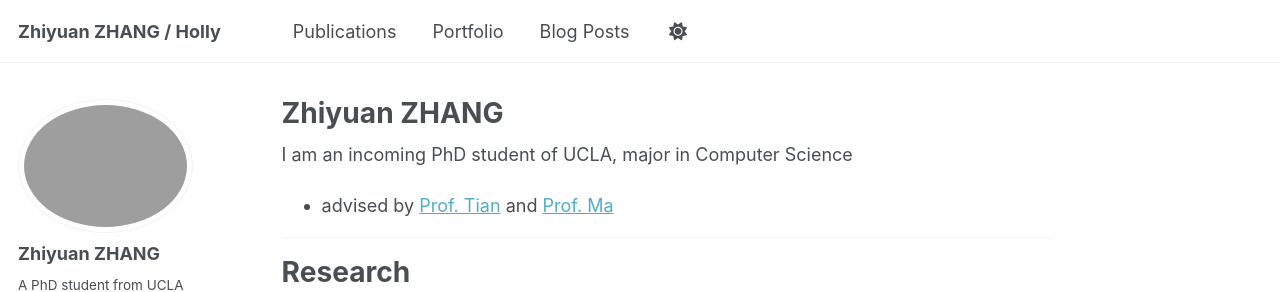
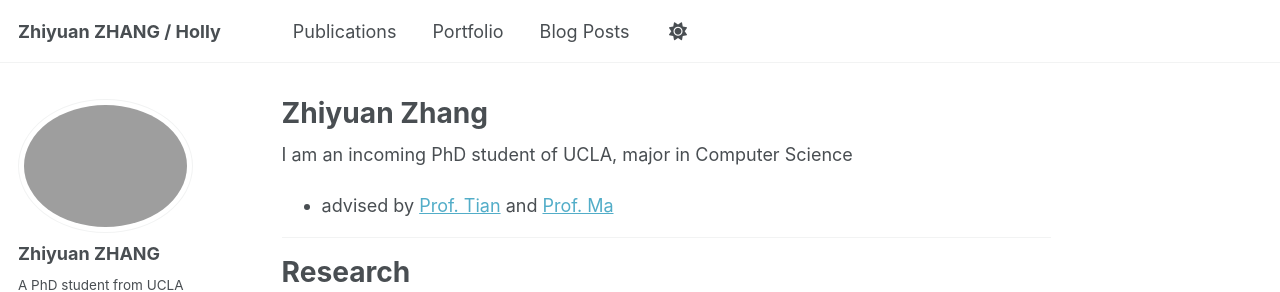
Before and after one commit to h-zhanggg/Zhiyuan-Zhang, a Jekyll site: the page built from _pages/about.md, in a window 1280 px wide and 900 px high. Shown: the top 292 px of the window. Built offline with Jekyll 4.4.1, drawn with Linux system fonts in a browser that asks for light colours; a script that is not in the unit is left out.

```diff
--- a/_pages/about.md
+++ b/_pages/about.md
@@ -1,6 +1,6 @@
 ---
 permalink: /
-title: "Zhiyuan ZHANG"
+title: "Zhiyuan Zhang"
 author_profile: true
 redirect_from:
   - /about/
```
